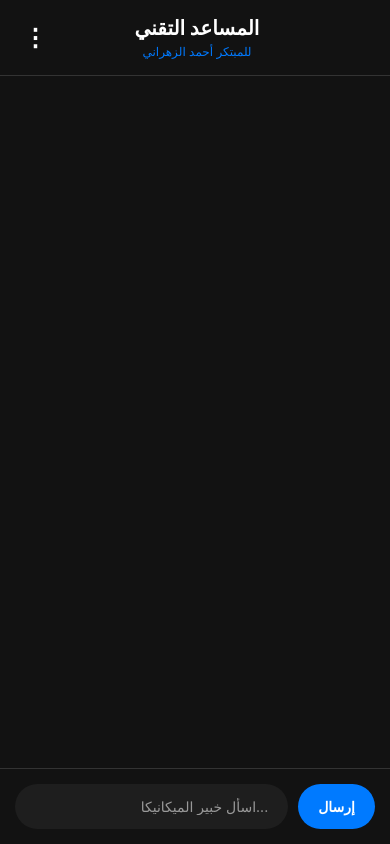
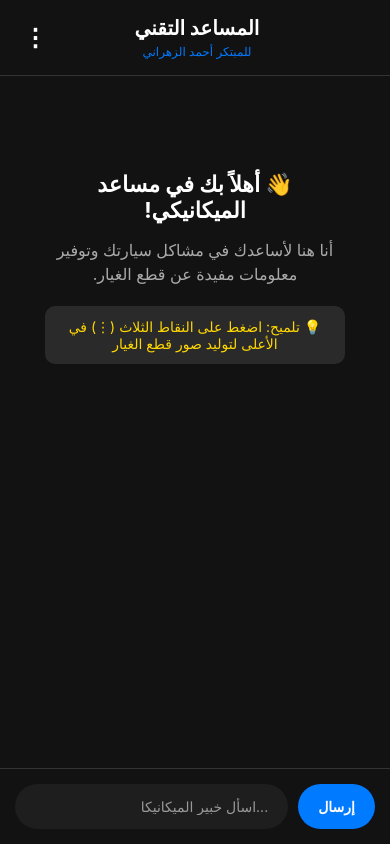
Before and after one commit to ahmad10bme-beep/mechanic-assist, a React Native app: screen / in a window 390 px wide. Built offline with nearby package versions, Linux system fonts and the light colour scheme.

Commit message:
Fix API_BASE_URL to correct Render URL

```diff
--- a/App.js
+++ b/App.js
@@ -20,7 +20,7 @@ import ImageScreen from './ImageScreen';
 
 const STORAGE_KEY = '@mechanic-assist:history:v1';
 // الرابط العالمي الخاص بك على Render - تأكد من صحته 100%
-const API_BASE_URL = 'https://mechanic-assist-server.onrender.com';
+const API_BASE_URL = 'https://mechanic-assist.onrender.com';
 
 export default function App() {
   const scrollViewRef = useRef(null);
@@ -143,6 +143,17 @@ export default function App() {
           ref={scrollViewRef}
           onContentSizeChange={() => scrollViewRef.current?.scrollToEnd({ animated: true })}
         >
+          {messages.length === 0 && !loading && (
+            <View style={styles.welcomeContainer}>
+              <Text style={styles.welcomeTitle}>👋 أهلاً بك في مساعد الميكانيكي!</Text>
+              <Text style={styles.welcomeText}>
+                أنا هنا لأساعدك في مشاكل سيارتك وتوفير معلومات مفيدة عن قطع الغيار.
+              </Text>
+              <Text style={styles.welcomeTip}>
+                💡 تلميح: اضغط على النقاط الثلاث (⋮) في الأعلى لتوليد صور قطع الغيار
+              </Text>
+            </View>
+          )}
           {messages.map((m, i) => (
             <View key={i} style={[styles.bubble, m.role === 'user' ? styles.bubbleUser : styles.bubbleAssistant]}>
               <Text style={styles.bubbleText}>{m.text}</Text>
@@ -177,6 +188,10 @@ export default function App() {
 
 const styles = StyleSheet.create({
   safeArea: { flex: 1, backgroundColor: '#121212' },
+  welcomeContainer: { padding: 30, alignItems: 'center', justifyContent: 'center', marginTop: 50 },
+  welcomeTitle: { color: '#fff', fontSize: 22, fontWeight: 'bold', textAlign: 'center', marginBottom: 15 },
+  welcomeText: { color: '#aaa', fontSize: 16, textAlign: 'center', lineHeight: 24, marginBottom: 20 },
+  welcomeTip: { color: '#FFD700', fontSize: 14, textAlign: 'center', backgroundColor: '#2A2A2A', padding: 12, borderRadius: 10, overflow: 'hidden' },
   header: { padding: 15, borderBottomWidth: 1, borderBottomColor: '#333' },
   headerRow: { flexDirection: 'row', alignItems: 'center', justifyContent: 'space-between' },
   headerCenter: { alignItems: 'center', flex: 1 },
--- a/ImageScreen.js
+++ b/ImageScreen.js
@@ -14,7 +14,7 @@ import {
   View,
 } from 'react-native';
 
-const API_BASE_URL = 'https://mechanic-assist-server.onrender.com';
+const API_BASE_URL = 'https://mechanic-assist.onrender.com';
 
 export default function ImageScreen({ onBack }) {
   const [carMake, setCarMake] = useState('');
```
